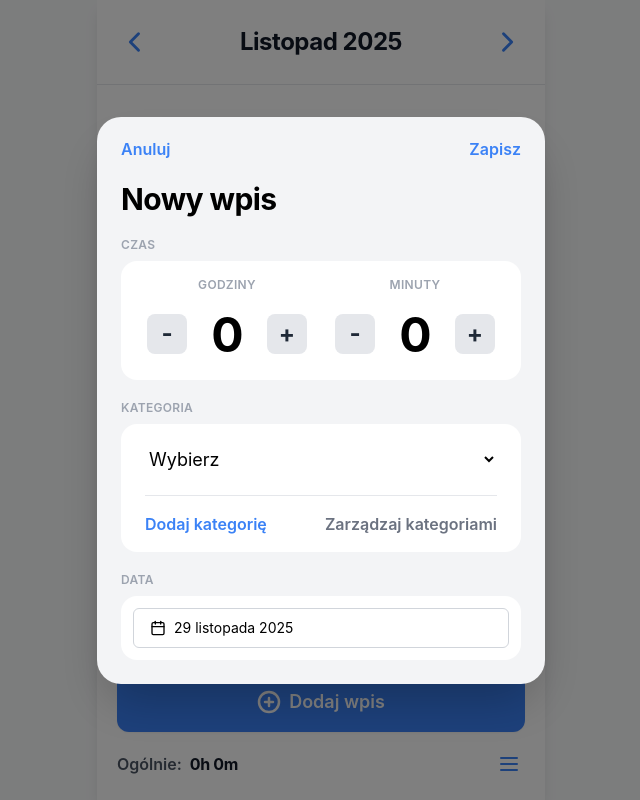
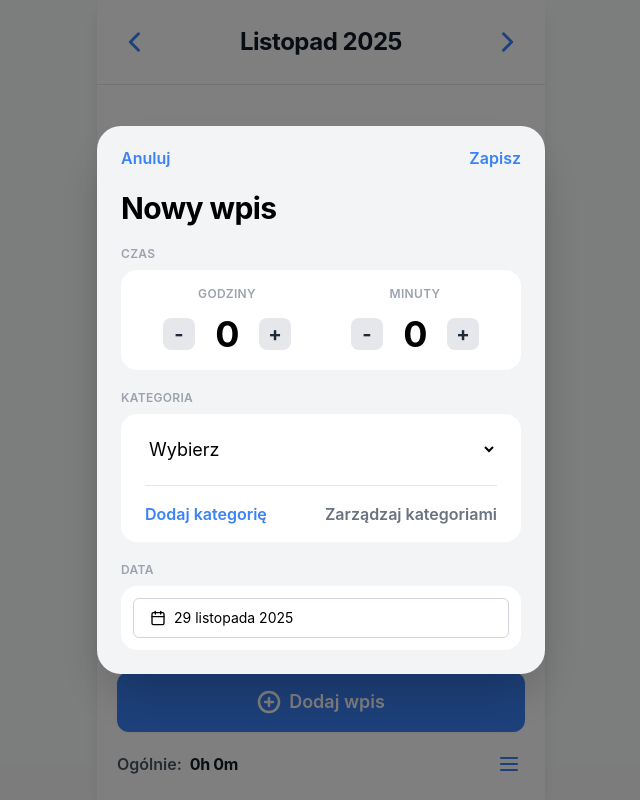
Before and after one commit to o-lehner/sprawozdanie, a React (Vite) app: page / in a window 1280 px wide. Both pictures are taken after a click on the button "Dodaj wpis". Shown: the whole page, without its empty margins (319-959 px from the left). Built offline with nearby package versions, Linux system fonts and the light colour scheme.

Commit message:
Zmniejszone przyciski dla godzin i minut

```diff
--- a/src/components/EntryFormModal.tsx
+++ b/src/components/EntryFormModal.tsx
@@ -176,10 +176,10 @@ const EntryFormModal: React.FC<EntryFormModalProps> = ({
                 {/* Godziny */}
                 <div className="text-center flex-1">
                   <label className="block text-xs text-gray-400 uppercase tracking-wide mb-3 ios-button">GODZINY</label>
-                  <div className="flex items-center justify-center gap-2">
+                  <div className="flex items-center justify-center gap-1">
                     <button
                       onClick={() => handleHoursAdjust(-1)}
-                      className="w-10 h-10 flex items-center justify-center bg-gray-200 hover:bg-gray-300 rounded-lg text-gray-800 text-2xl font-bold transition-colors active:bg-gray-400"
+                      className="w-8 h-8 flex items-center justify-center bg-gray-200 hover:bg-gray-300 rounded-lg text-gray-800 text-xl font-bold transition-colors active:bg-gray-400"
                     >
                       -
                     </button>
@@ -190,11 +190,11 @@ const EntryFormModal: React.FC<EntryFormModalProps> = ({
                       max="99"
                       value={hours}
                       onChange={(e) => handleTimeChange(e, 'hours')}
-                      className="text-5xl ios-title text-center bg-transparent border-0 focus:outline-none w-16"
+                      className="text-4xl ios-title text-center bg-transparent border-0 focus:outline-none w-14"
                     />
                     <button
                       onClick={() => handleHoursAdjust(1)}
-                      className="w-10 h-10 flex items-center justify-center bg-gray-200 hover:bg-gray-300 rounded-lg text-gray-800 text-2xl font-bold transition-colors active:bg-gray-400"
+                      className="w-8 h-8 flex items-center justify-center bg-gray-200 hover:bg-gray-300 rounded-lg text-gray-800 text-xl font-bold transition-colors active:bg-gray-400"
                     >
                       +
                     </button>
@@ -204,10 +204,10 @@ const EntryFormModal: React.FC<EntryFormModalProps> = ({
                 {/* Minuty */}
                 <div className="text-center flex-1">
                   <label className="block text-xs text-gray-400 uppercase tracking-wide mb-3 ios-button">MINUTY</label>
-                  <div className="flex items-center justify-center gap-2">
+                  <div className="flex items-center justify-center gap-1">
                     <button
                       onClick={() => handleMinutesAdjust(-5)}
-                      className="w-10 h-10 flex items-center justify-center bg-gray-200 hover:bg-gray-300 rounded-lg text-gray-800 text-2xl font-bold transition-colors active:bg-gray-400"
+                      className="w-8 h-8 flex items-center justify-center bg-gray-200 hover:bg-gray-300 rounded-lg text-gray-800 text-xl font-bold transition-colors active:bg-gray-400"
                     >
                       -
                     </button>
@@ -218,11 +218,11 @@ const EntryFormModal: React.FC<EntryFormModalProps> = ({
                       max="59"
                       value={minutes}
                       onChange={(e) => handleTimeChange(e, 'minutes')}
-                      className="text-5xl ios-title text-center bg-transparent border-0 focus:outline-none w-16"
+                      className="text-4xl ios-title text-center bg-transparent border-0 focus:outline-none w-14"
                     />
                     <button
                       onClick={() => handleMinutesAdjust(5)}
-                      className="w-10 h-10 flex items-center justify-center bg-gray-200 hover:bg-gray-300 rounded-lg text-gray-800 text-2xl font-bold transition-colors active:bg-gray-400"
+                      className="w-8 h-8 flex items-center justify-center bg-gray-200 hover:bg-gray-300 rounded-lg text-gray-800 text-xl font-bold transition-colors active:bg-gray-400"
                     >
                       +
                     </button>
```
Also changed, not shown: 4 other files (tests, documents, lock files or other folders).
